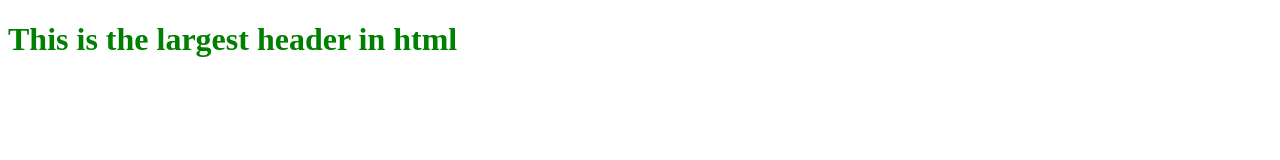
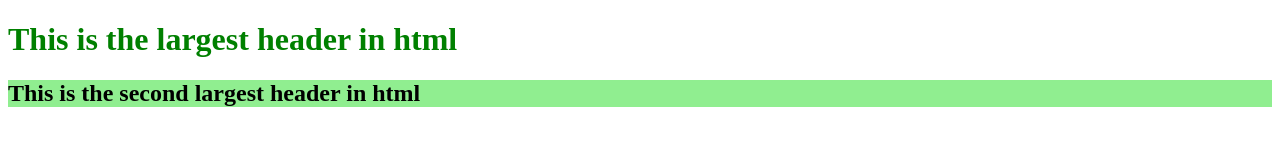
Before and after one commit to katsrk37/website-01, a plain HTML site: page index.html in a window 1280 px wide. Drawn offline with Linux system fonts and the light colour scheme.

Commit message:
i added another h2 tag with css

```diff
--- a/index.html
+++ b/index.html
@@ -8,6 +8,7 @@
 </head>
 <body>
     <h1>This is the largest header in html</h1>
+    <h2>This is the second largest header in html</h2>
 
 
 
--- a/styles.css
+++ b/styles.css
@@ -1,3 +1,6 @@
 h1{
     color: green;
 }
+h2{
+    background-color: lightgreen;
+}
```
